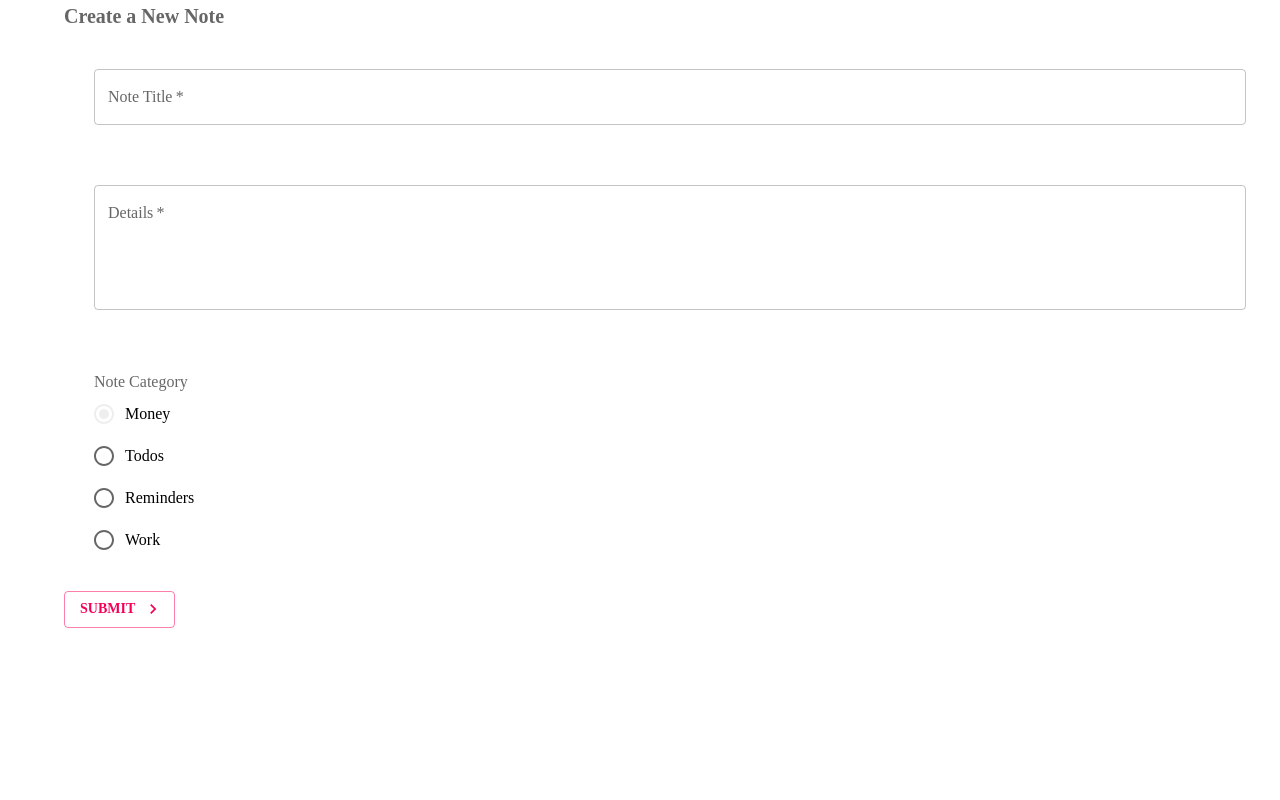
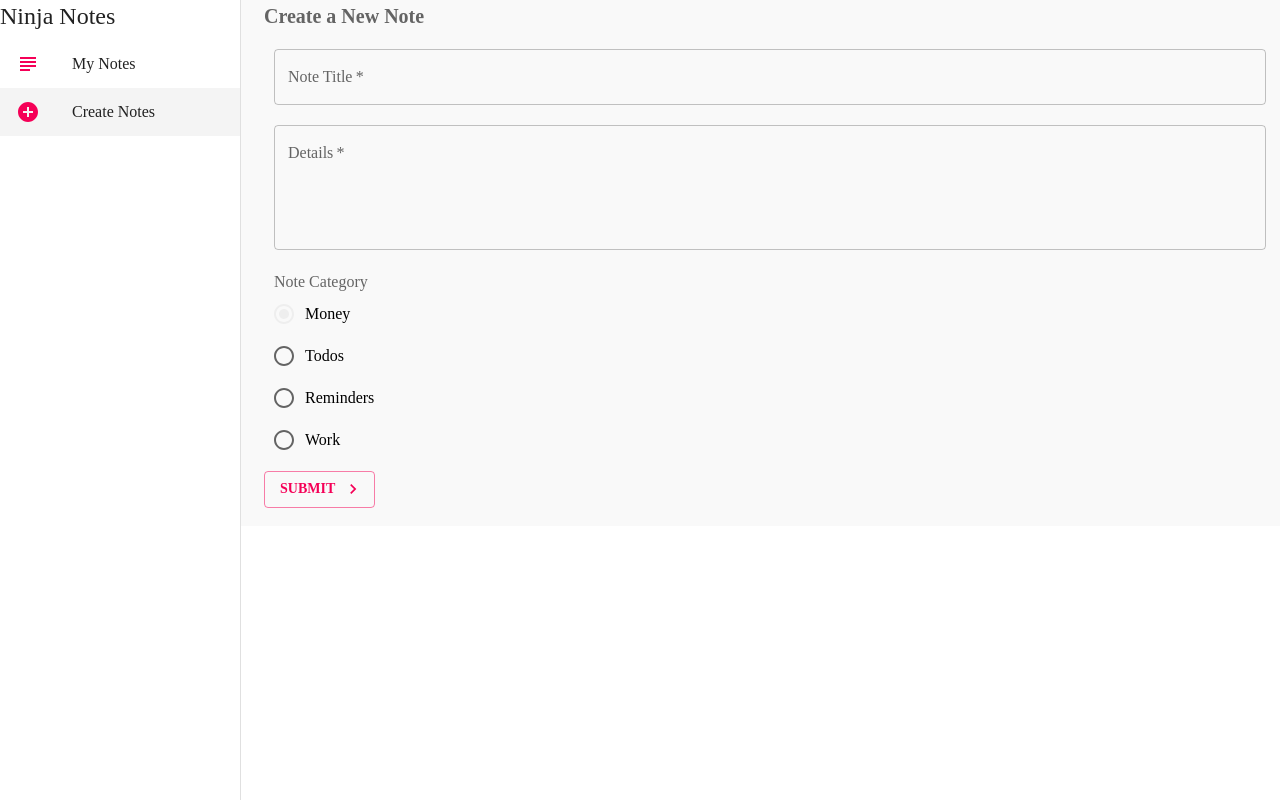
Before and after one commit to RoninS28/MaterialUI-NetNinja, a React (Create React App) app: page /create in a window 1280 px wide. Built offline with nearby package versions, Linux system fonts and the light colour scheme.

Commit message:
add permanent drawer, add useLocation, ListItems

```diff
--- a/src/App.js
+++ b/src/App.js
@@ -3,6 +3,7 @@ import Notes from './pages/Notes'
 import Create from './pages/Create'
 import { createTheme, ThemeProvider } from '@mui/material/styles'
 import { pink, purple } from '@mui/material/colors';
+import Layout from './components/Layout';
 
 
 
@@ -28,6 +29,7 @@ function App() {
     <ThemeProvider theme={theme}>
 
       <Router>
+        <Layout>
           <Switch>
             <Route exact path="/">
               <Notes />
@@ -36,6 +38,7 @@ function App() {
               <Create />
             </Route>
           </Switch>
+        </Layout>
       </Router>
     </ThemeProvider>
   );
--- /dev/null
+++ b/src/components/Layout.js
@@ -0,0 +1,104 @@
+import { makeStyles } from "@mui/styles";
+import React from "react";
+import { Drawer, Typography } from "@mui/material";
+import { List, ListItem, ListItemIcon, ListItemText } from "@mui/material";
+import { AddCircleOutlined, SubjectOutlined } from "@mui/icons-material";
+import { useHistory, useLocation } from "react-router";
+
+
+
+const drawerWidth = 240
+
+const useStyles = makeStyles({
+    page: {
+        "&&": {
+            background: '#f9f9f9',
+            width: '100%'
+        }
+    },
+    drawer: {
+        width: drawerWidth
+    },
+    drawerPaper: {
+        width: drawerWidth
+    },
+    root: {
+        display: "flex"
+    },
+    active: {
+        "&&": {
+
+            background: '#f4f4f4'
+        }
+    }
+})
+
+const Layout = ({ children }) => {
+
+    const history = useHistory()
+    const classes = useStyles()
+    const location = useLocation()
+
+
+    const menuItems = [
+        {
+            text: 'My Notes',
+            icon: <SubjectOutlined color="secondary" />,
+            path: '/'
+        },
+
+        {
+            text: 'Create Notes',
+            icon: <AddCircleOutlined color="secondary" />,
+            path: '/create'
+        }
+    ]
+
+    return (
+        <div className={classes.root}>
+            {/* appbar */}
+            {/* side drawer */}
+            <Drawer
+                className={classes.drawer}
+                variant="permanent"
+                anchor="left"
+                classes={{
+                    paper: classes.drawerPaper
+                }}
+
+
+            >
+                <div>
+                    <Typography variant="h5">
+                        Ninja Notes
+                    </Typography>
+                </div>
+
+                {/* List links */}
+                <List>
+                    {menuItems.map(item => (
+                        <ListItem
+                            button //this makes a hover effect
+                            key={item.text}
+                            onClick={() => history.push(item.path)}
+                            className={location.pathname == item.path ? classes.active : null}
+
+                        >
+                            <ListItemIcon>{item.icon}</ListItemIcon>
+                            <ListItemText primary={item.text} />
+                        </ListItem>
+                    ))}
+                </List>
+            </Drawer>
+
+
+            <div className={classes.page}>
+
+                {children}
+            </div>
+        </div>
+
+    );
+}
+
+export default Layout;
--- a/src/pages/Create.js
+++ b/src/pages/Create.js
@@ -35,7 +35,7 @@ const useStyles = makeStyles({
       // paddingTop: '20px',
       // padding: '100px',
       // backgroundColor: 'red',
-      margin: '30px',
+      margin: '10px',
       // margin: 100
       // display: 'block'
 
```
Also changed, not shown: 1 other file (tests, documents, lock files or other folders). Lines whose indentation alone changed are shown as unchanged.
